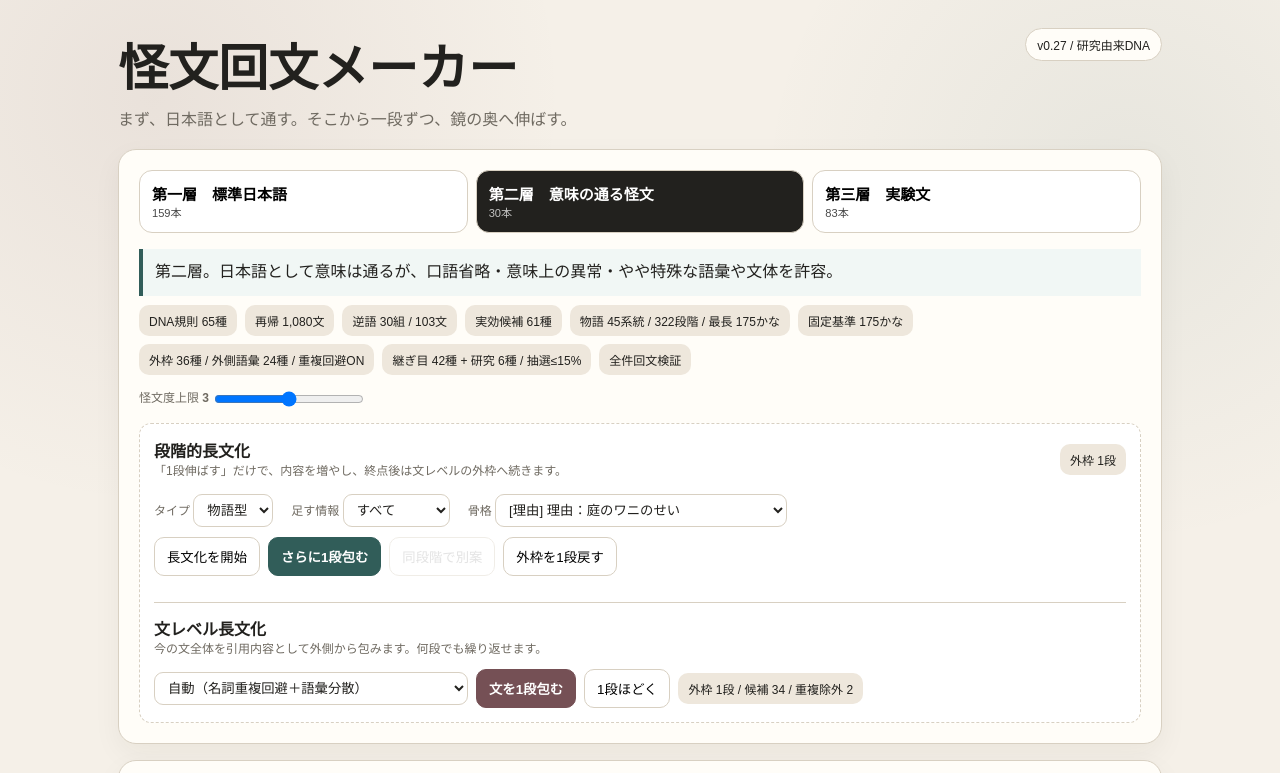
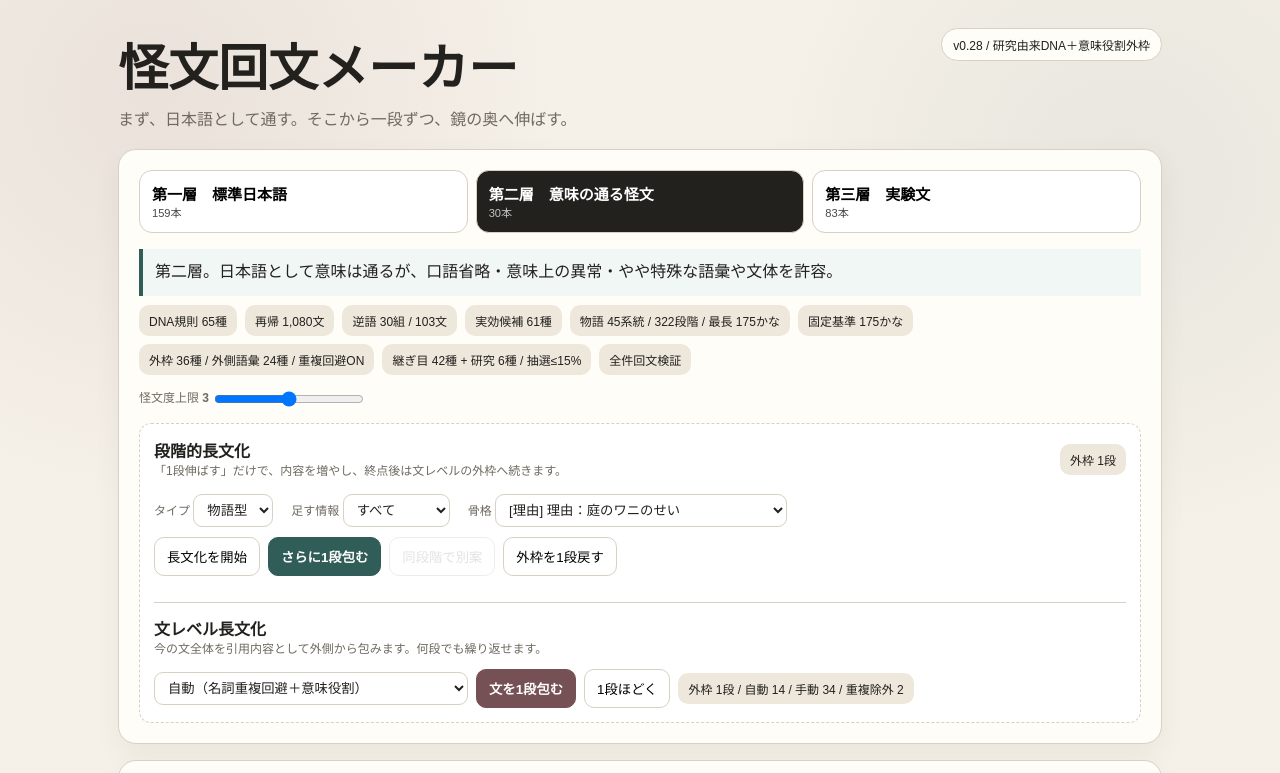
Before and after one commit to yama-books/kaibun, a plain HTML site: page index.html in a window 1280 px wide. Both pictures are taken after a click on the button "文を1段包む". Shown: the top 773 px of the page. Drawn offline with Linux system fonts and the light colour scheme.

Commit message:
Apply semantic-role gate to automatic growth wrappers

```diff
--- a/index.html
+++ b/index.html
@@ -60,7 +60,7 @@ select{border:1px solid var(--line);background:white;color:var(--ink);padding:7p
 <div class="wrap">
 <header>
   <div><h1>怪文回文メーカー</h1><div class="sub">まず、日本語として通す。そこから一段ずつ、鏡の奥へ伸ばす。</div></div>
-  <div class="badge">v0.27 / 研究由来DNA</div>
+  <div class="badge">v0.28 / 研究由来DNA＋意味役割外枠</div>
 </header>
 
 <div class="card">
@@ -146,7 +146,7 @@ select{border:1px solid var(--line);background:white;color:var(--ink);padding:7p
 </div>
 
 <script>
-let data=null,rules=null,pairs=null,growth=null,seams=null,bridge=null,bridgeExposure=null,layer="L1",seen=new Set(),currentShown=null;
+let data=null,rules=null,pairs=null,growth=null,seams=null,bridge=null,bridgeExposure=null,growthRoleGate=null,growthRolePublic=null,layer="L1",seen=new Set(),currentShown=null;
 let growthState={mode:"structural",dimension:"all",familyId:null,stage:0,lastCenter:null,history:{}};
 
 const $=s=>document.querySelector(s);
@@ -154,14 +154,16 @@ const rev=s=>[...s].reverse().join("");
 const isPal=s=>s===rev(s);
 
 async function init(){
-  [data,rules,pairs,growth,seams,bridge,bridgeExposure]=await Promise.all([
+  [data,rules,pairs,growth,seams,bridge,bridgeExposure,growthRoleGate,growthRolePublic]=await Promise.all([
     fetch("./data/layered-seeds-v08.json").then(r=>r.json()),
     fetch("./data/generation-rules-v08.json").then(r=>r.json()),
     fetch("./data/reverse-lexeme-pairs-v09.json").then(r=>r.json()),
     fetch("./data/growth-engine-v10.json").then(r=>r.json()),
     fetch("./data/seam-grammar-v25.json").then(r=>r.json()),
     fetch("./data/modern-bridge-public-v69.json").then(r=>r.json()),
-    fetch("./data/public-bridge-exposure-policy-v70.json").then(r=>r.json())
+    fetch("./data/public-bridge-exposure-policy-v70.json").then(r=>r.json()),
+    fetch("./data/growth-wrapper-role-gate-v72.json").then(r=>r.json()),
+    fetch("./data/growth-wrapper-role-public-v74.json").then(r=>r.json())
   ]);
   $("#c1").textContent=data.counts.L1+"本";
   $("#c2").textContent=data.counts.L2+"本";
@@ -280,19 +282,55 @@ function wrapperConflicts(w,x=currentShown){
     (l.reading&&String(x.reading||"").includes(l.reading))
   );
 }
-function compatibleSentenceWrappers(x=currentShown){
+function nounCompatibleSentenceWrappers(x=currentShown){
   return [...(growth.sentence_level_wrappers||[])]
     .filter(w=>!wrapperConflicts(w,x))
     .sort((a,b)=>(a.auto_priority??999)-(b.auto_priority??999));
 }
+function growthDimensionFor(x=currentShown){
+  let cur=x;
+  for(let i=0;i<24&&cur;i++,cur=cur.wrapped_from){
+    if(cur.growth_family){
+      const f=(growth.narrative_families||[]).find(y=>y.id===cur.growth_family);
+      if(f?.dimension)return f.dimension;
+    }
+  }
+  return null;
+}
+function textHasAny(text,cues){
+  return (cues||[]).some(c=>String(text||"").includes(c));
+}
+function wrapperRoleAllowed(w,x=currentShown){
+  if(!growthRoleGate||growthRolePublic?.decision!=="approve-auto-selection-only")return true;
+  const rule=(growthRoleGate.wrapper_rules||[]).find(r=>(r.match_ids||[]).includes(w.id));
+  if(!rule)return true;
+  const c=rule.auto_condition||{};
+  if(c.type==="interrogative-evidence"){
+    return textHasAny(x?.display,growthRoleGate.context_detection?.interrogative_evidence||["？","?"]);
+  }
+  if(c.type==="lexical-cue"){
+    return textHasAny(x?.display,c.cues||growthRoleGate.context_detection?.decision_lexical_cues||[]);
+  }
+  if(c.type==="dimension"){
+    const dimension=growthDimensionFor(x);
+    return (c.allowed||[]).includes(dimension);
+  }
+  return true;
+}
+function autoCompatibleSentenceWrappers(x=currentShown){
+  const nounSafe=nounCompatibleSentenceWrappers(x);
+  const gated=nounSafe.filter(w=>wrapperRoleAllowed(w,x));
+  return gated.length?gated:nounSafe;
+}
 function populateSentenceWrappers(){
   const sel=$("#sentenceWrapper");
   const previous=sel.value||"auto";
-  const list=compatibleSentenceWrappers();
+  const list=nounCompatibleSentenceWrappers();
+  const autoList=autoCompatibleSentenceWrappers();
   sel.innerHTML="";
   const auto=document.createElement("option");
   auto.value="auto";
-  auto.textContent="自動（名詞重複回避＋語彙分散）";
+  auto.textContent="自動（名詞重複回避＋意味役割）";
   sel.appendChild(auto);
   for(const w of list){
     const o=document.createElement("option");
@@ -301,7 +339,7 @@ function populateSentenceWrappers(){
     sel.appendChild(o);
   }
   sel.value=list.some(w=>w.id===previous)?previous:"auto";
-  sel.title=list.length+"種類の衝突なし外枠";
+  sel.title=list.length+"種類の衝突なし外枠 / 自動候補 "+autoList.length+"種類";
 }
 function stableReadingHash(text){
   let h=0;
@@ -309,29 +347,32 @@ function stableReadingHash(text){
   return h;
 }
 function sentenceWrapper(){
-  const list=compatibleSentenceWrappers();
-  if(!list.length)return null;
+  const manualList=nounCompatibleSentenceWrappers();
+  if(!manualList.length)return null;
   const selected=$("#sentenceWrapper").value;
   if(selected&&selected!=="auto"){
-    const manual=list.find(w=>w.id===selected);
+    const manual=manualList.find(w=>w.id===selected);
     if(manual)return manual;
   }
-  const top=list.slice(0,Math.min(5,list.length));
+  const autoList=autoCompatibleSentenceWrappers();
+  const top=autoList.slice(0,Math.min(5,autoList.length));
+  if(!top.length)return null;
   const depth=currentShown?.wrap_depth||0;
   return top[(stableReadingHash(currentShown?.reading)+depth)%top.length];
 }
 function stripFinalPeriod(text){return text?.endsWith("。")?text.slice(0,-1):text}
 function syncSentenceWrapControls(){
   populateSentenceWrappers();
-  const compatible=compatibleSentenceWrappers();
-  const canWrap=!!currentShown&&isPal(currentShown.reading)&&(layer!=="L3"||currentShown?.wrap_depth>0)&&compatible.length>0;
+  const manualList=nounCompatibleSentenceWrappers();
+  const autoList=autoCompatibleSentenceWrappers();
+  const canWrap=!!currentShown&&isPal(currentShown.reading)&&(layer!=="L3"||currentShown?.wrap_depth>0)&&autoList.length>0;
   $("#wrapSentence").disabled=!canWrap;
   $("#unwrapSentence").disabled=!currentShown?.wrapped_from;
   $("#wrapSentence").style.opacity=$("#wrapSentence").disabled?".38":"1";
   $("#unwrapSentence").style.opacity=$("#unwrapSentence").disabled?".38":"1";
   const d=currentShown?.wrap_depth||0;
   const total=(growth.sentence_level_wrappers||[]).length;
-  $("#wrapDepth").textContent="外枠 "+d+"段 / 候補 "+compatible.length+" / 重複除外 "+(total-compatible.length);
+  $("#wrapDepth").textContent="外枠 "+d+"段 / 自動 "+autoList.length+" / 手動 "+manualList.length+" / 重複除外 "+(total-manualList.length);
   $("#wrapMeta").textContent="外枠 "+d;
 }
 function bridgePool(){
@@ -499,7 +540,7 @@ function updateGrowthStageLabel(){
   const wrapped=currentShown?.wrap_depth||0;
   $("#growthStage").textContent=wrapped>0?"外枠 "+wrapped+"段":"段階 "+growthState.stage+" / "+max;
   const available=growthFamilies().length>0;
-  const canWrap=(layer!=="L3"||wrapped>0)&&compatibleSentenceWrappers().length>0;
+  const canWrap=(layer!=="L3"||wrapped>0)&&autoCompatibleSentenceWrappers().length>0;
   $("#growOne").disabled=!available&&!canWrap;
   $("#growBack").disabled=wrapped>0?!currentShown?.wrapped_from:(!available||growthState.stage<=0);
   $("#growthStart").disabled=!available;
```
